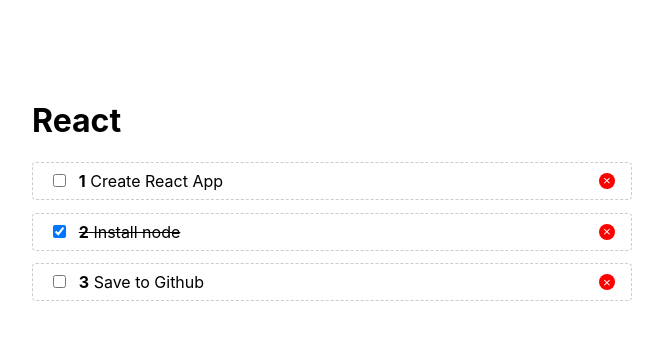
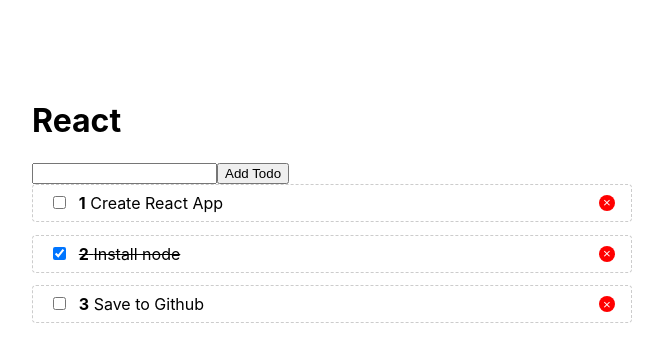
Before and after one commit to DanzigWebb/react-todo, a React (Create React App) app: page / in a window 1280 px wide. Shown: the top 362 px of the page, without its empty margins (308-971 px from the left). Built offline with nearby package versions, Linux system fonts and the light colour scheme.

Commit message:
feat: added AddTodo component

```diff
--- a/src/App.js
+++ b/src/App.js
@@ -1,6 +1,8 @@
 import React from 'react'
+import Context from './context'
+
 import TodoList from './Todo/TodoList'
-import Context from './context'
+import AddTodo from './Todo/AddTodo'
 
 function App() {
 
@@ -33,10 +35,11 @@
     <Context.Provider value={{ removeTodo }}>
       <div className="wrapper">
         <h1>React</h1>
-
+        <AddTodo />
         {todos.length
           ? <TodoList todos={todos} onToggle={toggleTodo} />
-          : "No todos"}
+          : "No todos"
+        }
 
       </div>
     </Context.Provider>
--- /dev/null
+++ b/src/todo/AddTodo.js
@@ -0,0 +1,12 @@
+import React from 'react';
+
+function AddTodo() {
+  return (
+    <form>
+      <input type="text"/>
+      <button type="submit">Add Todo</button>
+    </form>
+  )
+}
+
+export default AddTodo
```
